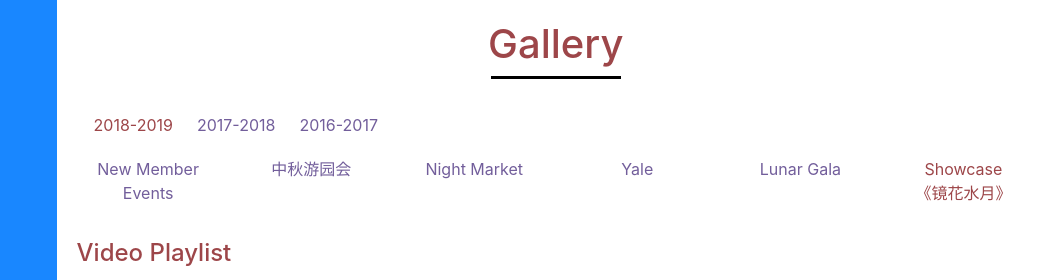
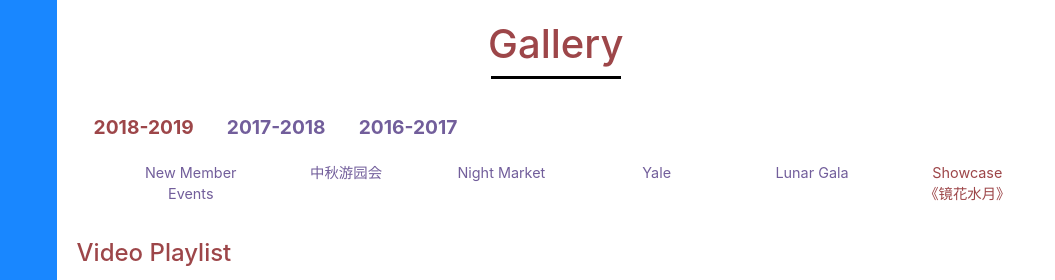
Before and after one commit to columbiachinadance/website_temp, a website with bundled scripts: page gallery.html in a window 1280 px wide. Shown: the top 280 px of the page, 225-1280 px from the left. Built offline with nearby package versions, Linux system fonts and the light colour scheme.

Commit message:
Final V.1

```diff
--- a/gallery.html
+++ b/gallery.html
@@ -103,20 +103,21 @@
         </div>
         -->
       <div data-tabs>
-        <div class="subheading active">2018-2019</div>
-        <div class="subheading">2017-2018</div>
-        <div class="subheading">2016-2017</div>
+        <div class="subheading active" style="font-size: 1.2em; font-weight: bold;">2018-2019 &nbsp</div>
+        <div class="subheading" style="font-size: 1.2em; font-weight: bold;">2017-2018 &nbsp</div>
+        <div class="subheading" style="font-size: 1.2em; font-weight: bold;">2016-2017 </div>
       </div>
       <div data-panes>
         <div class="active">
           <div data-tabs class="row">
             <!-- <span class="d-none d-lg-block">&nbsp; &nbsp;</span> -->
-            <div class="subheading col-sm" style="text-align: center;">New Member <br> Events</div>
-            <div class="subheading col-sm" style="text-align: center;">中秋游园会</div>
-            <div class="subheading col-sm" style="text-align: center;">Night Market</div>
-            <div class="subheading col-sm" style="text-align: center;">Yale</div>
-            <div class="subheading col-sm" style="text-align: center;">Lunar Gala</div>
-            <div class="subheading col-sm active" style="text-align: center">Showcase <br>《镜花水月》</div>
+            <p> &nbsp; &nbsp; &nbsp;</p>
+            <div class="subheading col-sm" style="text-align: center; font-size: 0.9em;">New Member <br> Events</div>
+            <div class="subheading col-sm" style="text-align: center; font-size: 0.9em;">中秋游园会</div>
+            <div class="subheading col-sm" style="text-align: center; font-size: 0.9em;">Night Market</div>
+            <div class="subheading col-sm" style="text-align: center; font-size: 0.9em;">Yale</div>
+            <div class="subheading col-sm" style="text-align: center; font-size: 0.9em;">Lunar Gala</div>
+            <div class="subheading col-sm active" style="text-align: center; font-size: 0.9em;">Showcase<br>《镜花水月》</div>
           </div>
           <div data-panes>
             <div>
```
